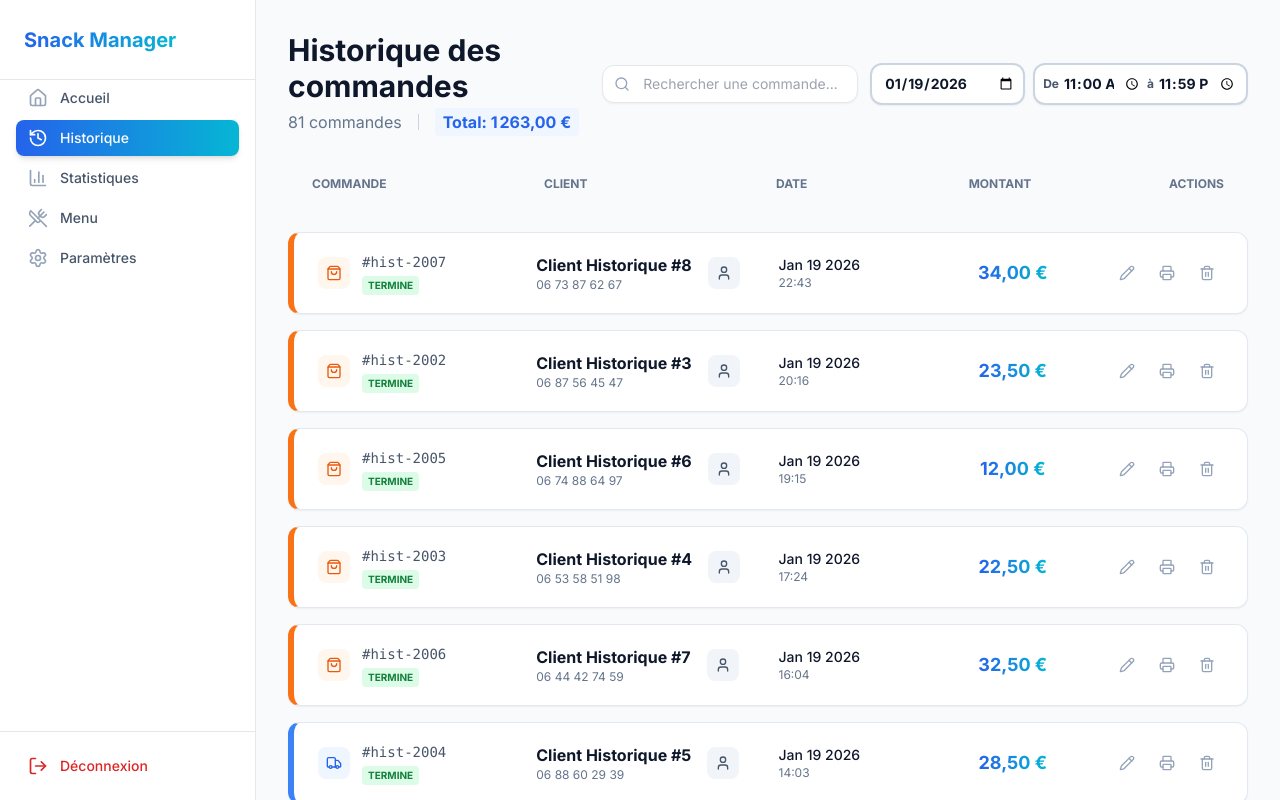
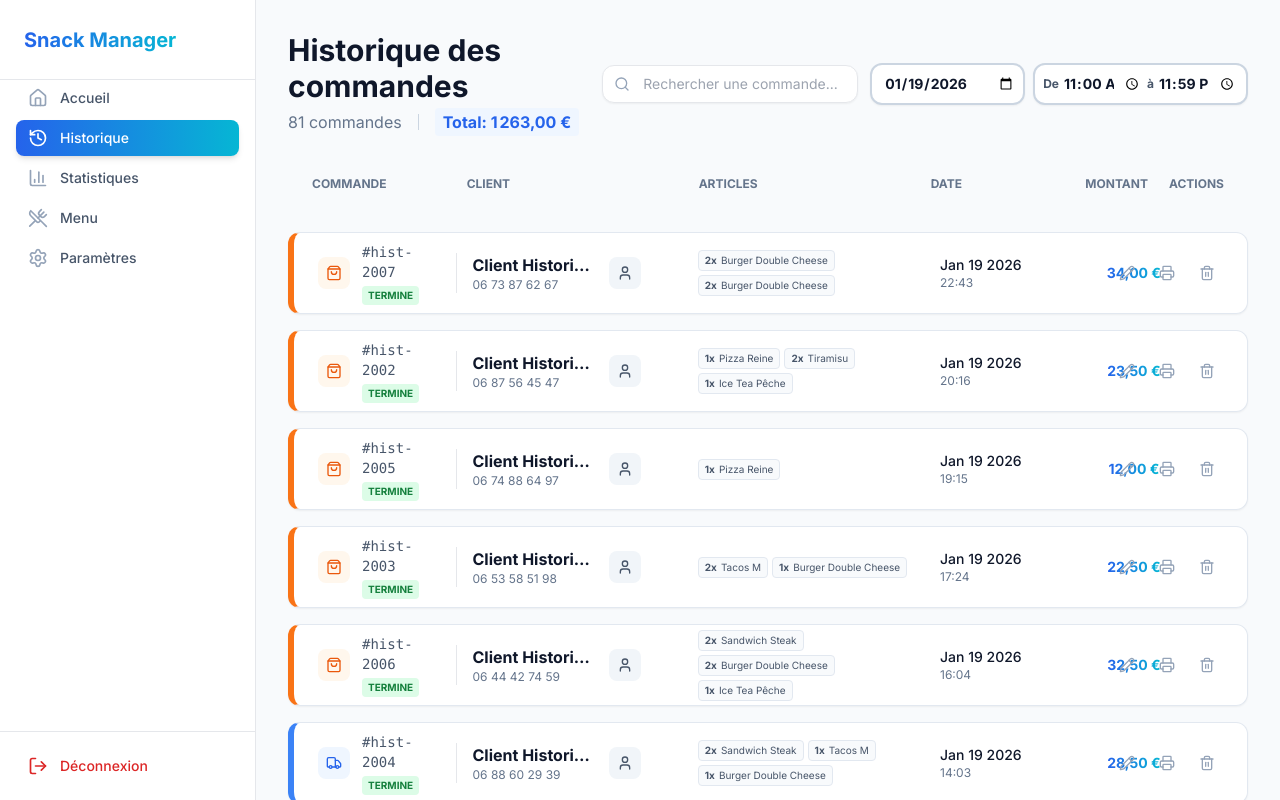
Before and after one commit to Aminechkcyb/Snack-manager, a Next.js app: page /historique in a window 1280 px wide. Built offline with nearby package versions, Linux system fonts and the light colour scheme.

Commit message:
Restore Articles column in History page and refine grid layout

```diff
--- a/src/app/(dashboard)/historique/page.tsx
+++ b/src/app/(dashboard)/historique/page.tsx
@@ -116,11 +116,12 @@ export default function HistoryPage() {
 
             {/* Desktop Headers (Hidden on Mobile) */}
             <div className="hidden md:grid grid-cols-12 gap-4 px-6 py-2 text-xs font-bold uppercase text-slate-500">
-                <div className="col-span-3">Commande</div>
+                <div className="col-span-2">Commande</div>
                 <div className="col-span-3">Client</div>
+                <div className="col-span-3">Articles</div>
                 <div className="col-span-2">Date</div>
-                <div className="col-span-2 text-center">Montant</div>
-                <div className="col-span-2 text-right">Actions</div>
+                <div className="col-span-1 text-center">Montant</div>
+                <div className="col-span-1 text-right">Actions</div>
             </div>
 
             <div className="space-y-4">
@@ -146,7 +147,7 @@ export default function HistoryPage() {
                                 <div className="grid grid-cols-1 md:grid-cols-12 gap-4 items-center md:h-20">
 
                                     {/* Mobile Top Row: ID + Status + Type */}
-                                    <div className="col-span-1 md:col-span-3 md:pl-6 flex items-center justify-between md:justify-start gap-4">
+                                    <div className="col-span-1 md:col-span-2 md:pl-6 flex items-center justify-between md:justify-start gap-4">
                                         <div className="flex items-center gap-3">
                                             <div className={cn(
                                                 "h-10 w-10 md:h-8 md:w-8 rounded-lg flex items-center justify-center shrink-0",
@@ -177,9 +178,9 @@ export default function HistoryPage() {
                                     </div>
 
                                     {/* Client Info */}
-                                    <div className="col-span-1 md:col-span-3 flex items-center justify-between md:justify-start gap-4">
+                                    <div className="col-span-1 md:col-span-3 flex items-center justify-between md:justify-start gap-4 md:border-l md:pl-4">
                                         <div>
-                                            <div className="font-bold text-slate-900">{order.customerName}</div>
+                                            <div className="font-bold text-slate-900 truncate max-w-[120px]">{order.customerName}</div>
                                             <div className="text-xs text-slate-500">{order.phoneNumber}</div>
                                         </div>
                                         <button
@@ -191,7 +192,21 @@ export default function HistoryPage() {
                                         </button>
                                     </div>
 
-                                    {/* Items Summary (Hidden on mobile to save space, or shown simplified) */}
+                                    {/* Articles List (Restored) */}
+                                    <div className="col-span-1 md:col-span-3 hidden md:block">
+                                        <div className="flex flex-wrap gap-1">
+                                            {order.items.slice(0, 3).map((item, idx) => (
+                                                <span key={idx} className="inline-flex items-center text-[10px] bg-slate-50 border border-slate-200 px-1.5 py-0.5 rounded text-slate-600">
+                                                    <span className="font-bold mr-1">{item.quantity}x</span> {item.name}
+                                                </span>
+                                            ))}
+                                            {order.items.length > 3 && (
+                                                <span className="text-[10px] text-slate-400 pl-1">+{order.items.length - 3} autres</span>
+                                            )}
+                                        </div>
+                                    </div>
+
+                                    {/* Date & Time */}
                                     <div className="col-span-1 md:col-span-2 hidden md:block">
                                         <div className="flex flex-col">
                                             <span className="text-sm font-medium text-slate-900">{order.date}</span>
@@ -200,14 +215,14 @@ export default function HistoryPage() {
                                     </div>
 
                                     {/* Desktop Price - Centered */}
-                                    <div className="hidden md:flex md:col-span-2 items-center justify-center">
-                                        <div className={cn("font-bold text-lg bg-gradient-to-r bg-clip-text text-transparent", currentTheme.gradient)}>
+                                    <div className="hidden md:flex md:col-span-1 items-center justify-center">
+                                        <div className={cn("font-bold text-sm bg-gradient-to-r bg-clip-text text-transparent", currentTheme.gradient)}>
                                             {formatPrice(order.totalPrice)}
                                         </div>
                                     </div>
 
                                     {/* Actions */}
-                                    <div className="col-span-1 md:col-span-2 flex items-center justify-end md:pr-6">
+                                    <div className="col-span-1 md:col-span-1 flex items-center justify-end md:pr-6">
                                         <div className="flex items-center gap-2 w-full md:w-auto justify-end border-t md:border-t-0 pt-4 md:pt-0 mt-2 md:mt-0">
                                             <button
                                                 onClick={() => setEditingOrder(order)}
```
